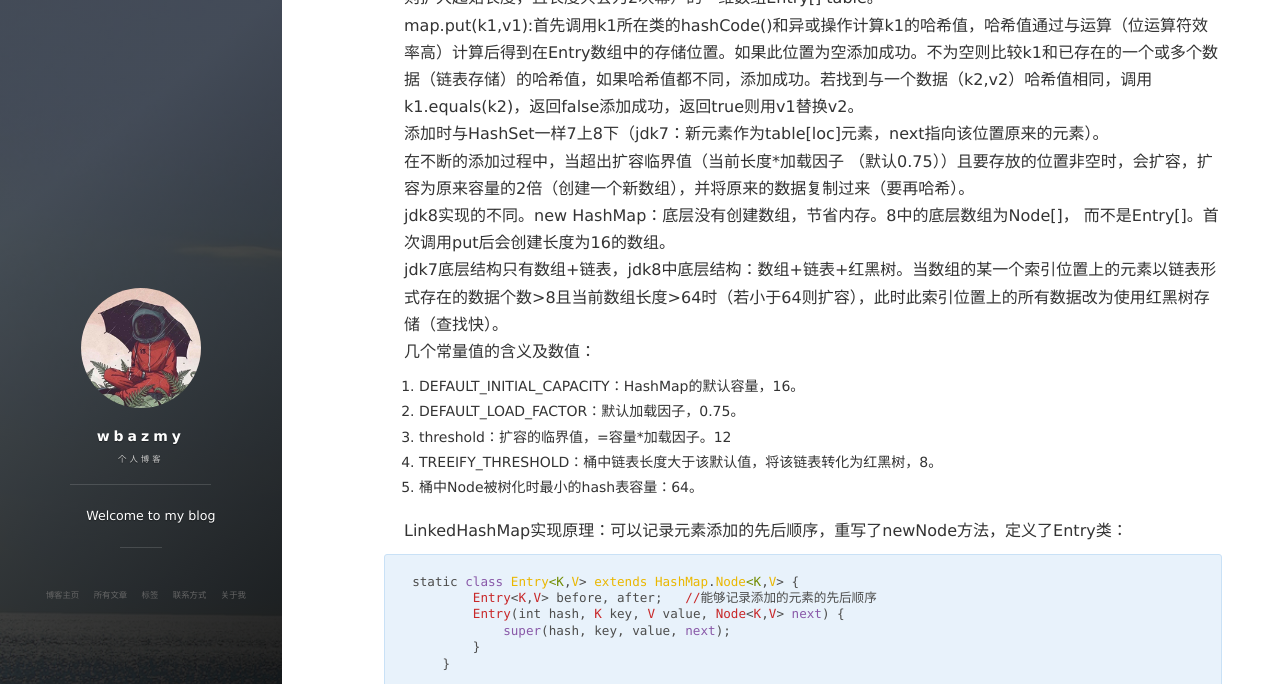
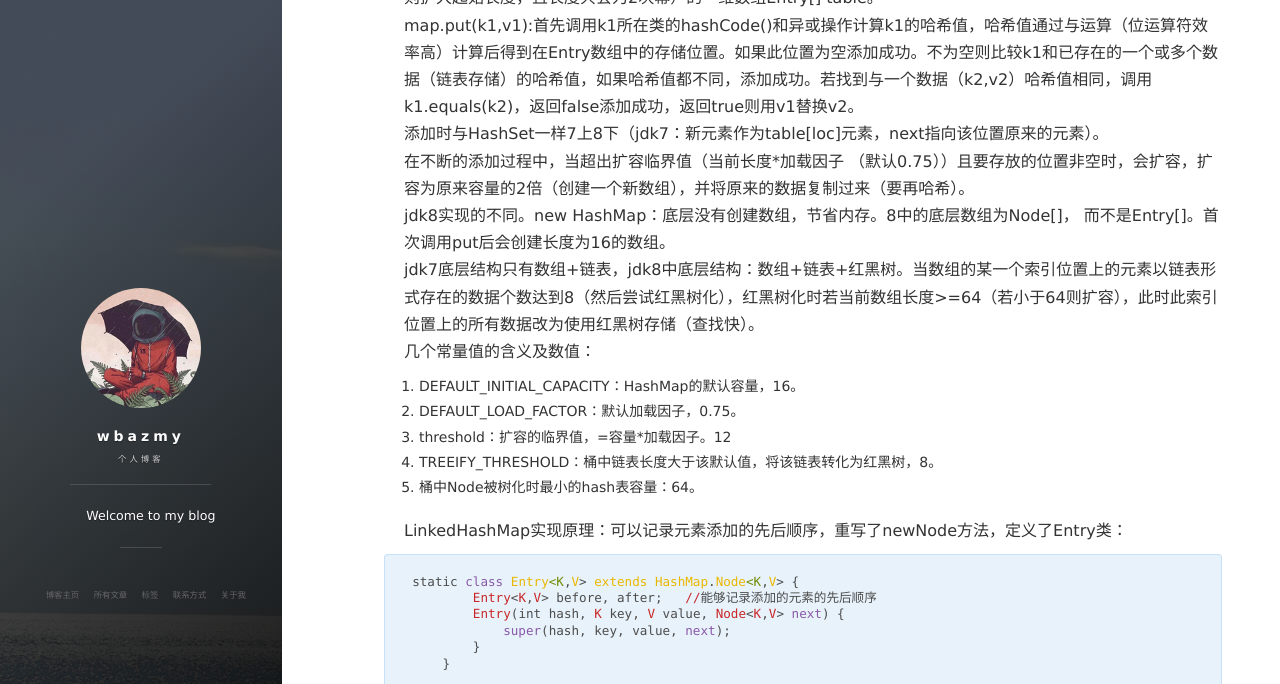
Before and after one commit to wbazmy/wbazmy.github.io, a Jekyll site: the page built from _posts/2021-10-16-集合.md, in a window 1280 px wide and 900 px high, scrolled down 19618 px, cut to the strip 0-684 px from the top of the window. Built offline with Jekyll 4.4.1, drawn with Linux system fonts in a browser that asks for light colours; nearby versions of some CDN libraries; comment, search, counter and statistics services are not loaded.

Commit message:
Update 2021-10-16-集合.md

```diff
--- a/_posts/2021-10-16-集合.md
+++ b/_posts/2021-10-16-集合.md
@@ -536,7 +536,7 @@ map.put(k1,v1):首先调用k1所在类的hashCode()和异或操作计算k1的哈
 添加时与HashSet一样7上8下（jdk7：新元素作为table[loc]元素，next指向该位置原来的元素）。
 在不断的添加过程中，当超出扩容临界值（当前长度*加载因子 （默认0.75））且要存放的位置非空时，会扩容，扩容为原来容量的2倍（创建一个新数组），并将原来的数据复制过来（要再哈希）。
 jdk8实现的不同。new HashMap：底层没有创建数组，节省内存。8中的底层数组为Node[]， 而不是Entry[]。首次调用put后会创建长度为16的数组。
-jdk7底层结构只有数组+链表，jdk8中底层结构：数组+链表+红黑树。当数组的某一个索引位置上的元素以链表形式存在的数据个数>8且当前数组长度>64时（若小于64则扩容），此时此索引位置上的所有数据改为使用红黑树存储（查找快）。
+jdk7底层结构只有数组+链表，jdk8中底层结构：数组+链表+红黑树。当数组的某一个索引位置上的元素以链表形式存在的数据个数达到8（然后尝试红黑树化），红黑树化时若当前数组长度>=64（若小于64则扩容），此时此索引位置上的所有数据改为使用红黑树存储（查找快）。
 几个常量值的含义及数值：
 1. DEFAULT_INITIAL_CAPACITY：HashMap的默认容量，16。
 2. DEFAULT_LOAD_FACTOR：默认加载因子，0.75。
```
